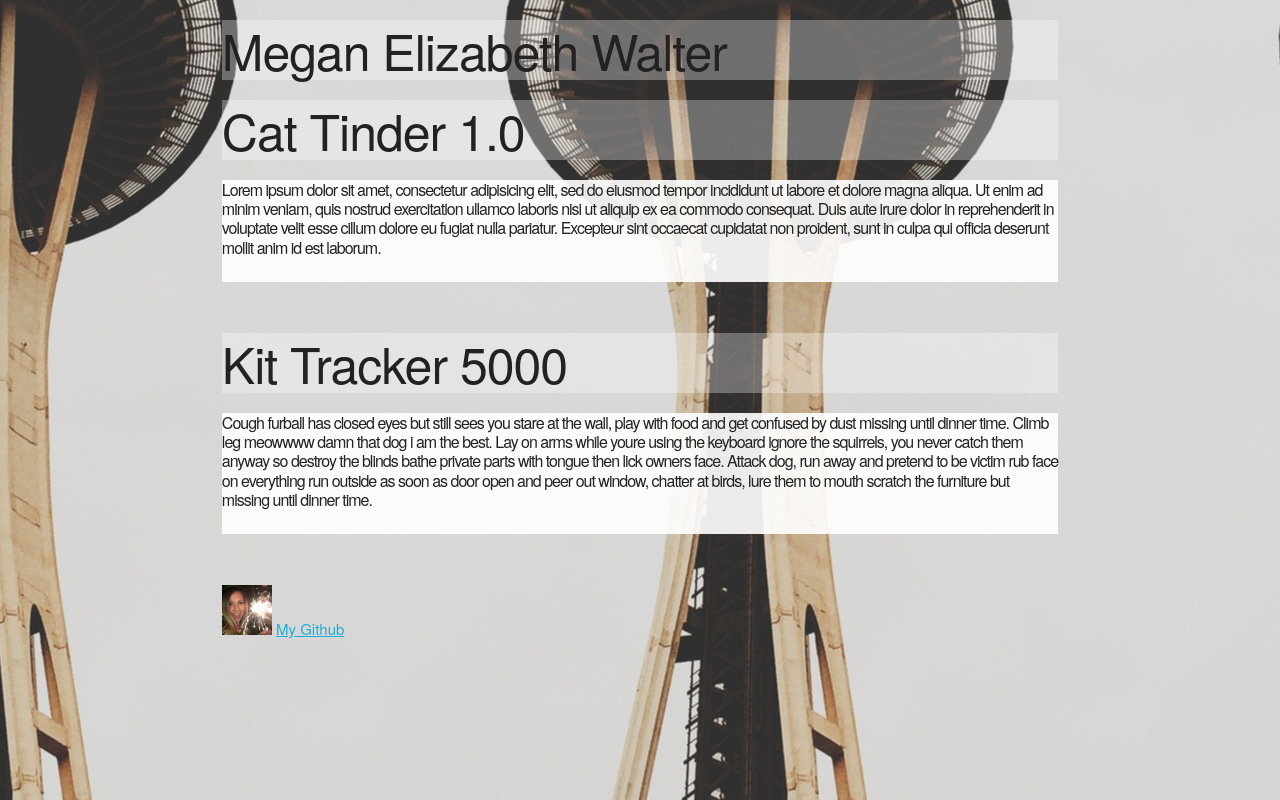
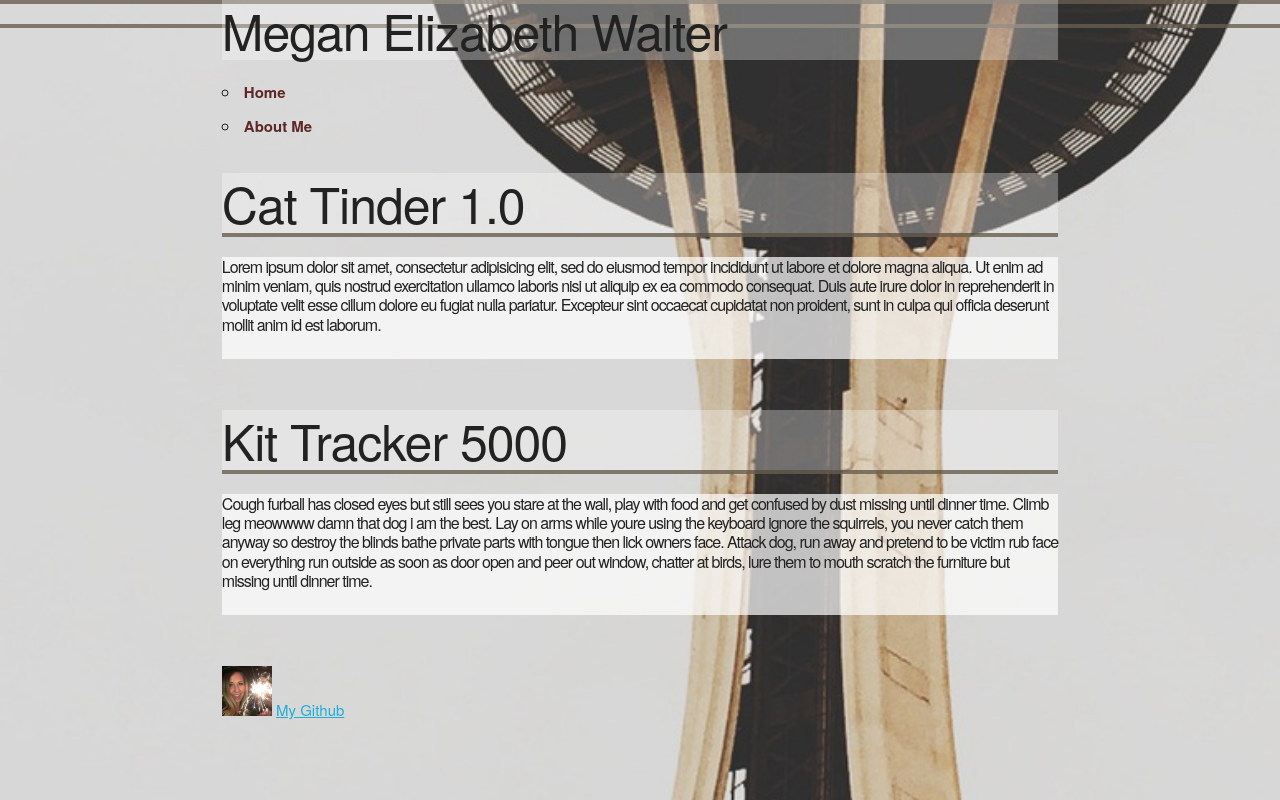
Before and after one commit to meganwalter/portfolio, a plain HTML site: page index.html in a window 1280 px wide. Drawn offline with nearby package versions, Linux system fonts and the light colour scheme.

Commit message:
updated the js and css for class 02 assignment

```diff
--- a/index.html
+++ b/index.html
@@ -11,8 +11,14 @@
     <header>
       <h1 class="eight columns offset-by-two">Megan Elizabeth Walter</h1>
     </header>
+    <nav>
+      <ul class="tab eight columns offset-by-two">
+        <li data-content="articles"><a href="#">Home</a></li>
+        <li data-content="about"><a href="#">About Me</a></li>
+      </ul>
+    </nav>
     <main>
-      <section id="articles">
+      <section class="tab-content" id="articles">
       <article class="template">
         <header>
           <h1 class='article-title eight columns offset-by-two'>Title<h1>
@@ -22,6 +28,12 @@
         </section>
       </article>
     </section>
+    <section class="tab-content eight columns offset-by-two" id="about">
+      <h1>Sample Text</h1>
+      <p>
+        Lorem ipsum dolor sit amet, consectetur adipisicing elit, sed do eiusmod tempor incididunt ut labore et dolore magna aliqua. Ut enim ad minim veniam, quis nostrud exercitation ullamco laboris nisi ut aliquip ex ea commodo consequat. Duis aute irure dolor in reprehenderit in voluptate velit esse cillum dolore eu fugiat nulla pariatur. Excepteur sint occaecat cupidatat non proident, sunt in culpa qui officia deserunt mollit anim id est laborum.
+      </p>
+    </section>
     </main>
     <footer class="eight columns offset-by-two">
       <img src="images/myface.jpg" alt="" />
@@ -30,5 +42,6 @@
     <script src="http://code.jquery.com/jquery-2.2.1.js" charset="utf-8"></script>
     <script src="scripts/articles.js" charset="utf-8"></script>
     <script src="scripts/app.js" charset="utf-8"></script>
+    <script src="scripts/articleView.js" charset="utf-8"></script>
   </body>
 </html>
--- /dev/null
+++ b/scripts/articleView.js
@@ -0,0 +1,14 @@
+var articleView = {};
+
+articleView.mainNav = function() {
+  $('nav').on('click', 'li', function() {
+    $('.tab-content').hide();
+    $('#' + $(this).data('content')).fadeIn(500);
+  });
+
+  $('nav ul li:first').click();
+};
+
+$(document).ready(function() {
+  articleView.mainNav();
+});
--- a/styles/styles.css
+++ b/styles/styles.css
@@ -1,5 +1,6 @@
 body {
   background-image: url(../images/background-photo.jpg);
+  background-size: 100%;
   background-position: center;
 }
 
@@ -11,6 +12,16 @@ h1 {
   background-color: hsla(360, 100%, 100%, 0.3);
 }
 
+#articles h1 {
+  border-bottom: 4px solid hsla(33, 19%, 28%, .7);
+}
+
+nav li a{
+  text-decoration: none;
+  color:#5E2626;
+  font-weight: bold;
+}
+
 p {
   font-size: 16px;
 }
@@ -20,6 +31,6 @@ footer img{
 }
 
 .article-body {
-  background-color: hsla(360, 100%, 100%, 0.9);
+  background-color: hsla(150, 100%, 100%, 0.7);
   margin-bottom: 4%;
 }
```
